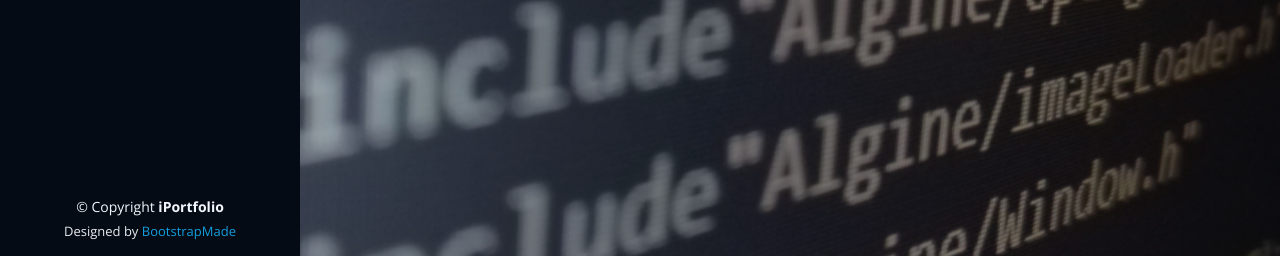
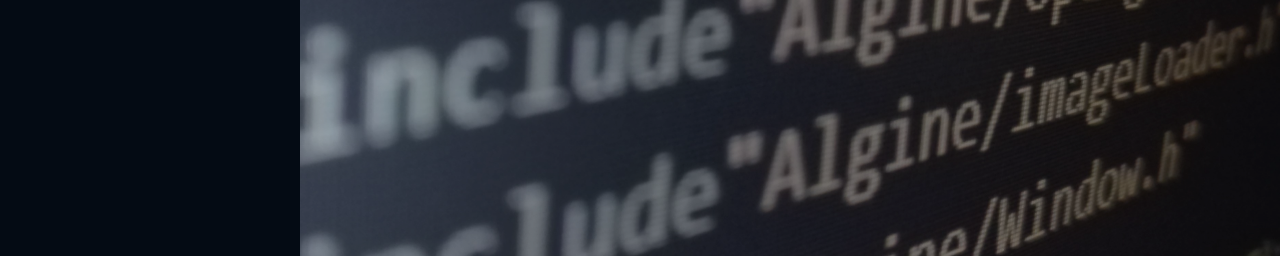
Before and after one commit to Alavy/portfolio, a plain HTML site: page index.html in a window 1280 px wide. Shown: the part 544-802 px from the top of the page. Drawn offline with nearby package versions, Linux system fonts and the light colour scheme.

Commit message:
Update index.html

```diff
--- a/index.html
+++ b/index.html
@@ -530,20 +530,6 @@
   </main><!-- End #main -->
 
   <!-- ======= Footer ======= -->
-  <footer id="footer">
-    <div class="container">
-      <div class="copyright">
-        &copy; Copyright <strong><span>iPortfolio</span></strong>
-      </div>
-      <div class="credits">
-        <!-- All the links in the footer should remain intact. -->
-        <!-- You can delete the links only if you purchased the pro version. -->
-        <!-- Licensing information: https://bootstrapmade.com/license/ -->
-        <!-- Purchase the pro version with working PHP/AJAX contact form: https://bootstrapmade.com/iportfolio-bootstrap-portfolio-websites-template/ -->
-        Designed by <a href="https://bootstrapmade.com/">BootstrapMade</a>
-      </div>
-    </div>
-  </footer><!-- End  Footer -->
 
   <a href="#" class="back-to-top d-flex align-items-center justify-content-center"><i class="bi bi-arrow-up-short"></i></a>
 
```
